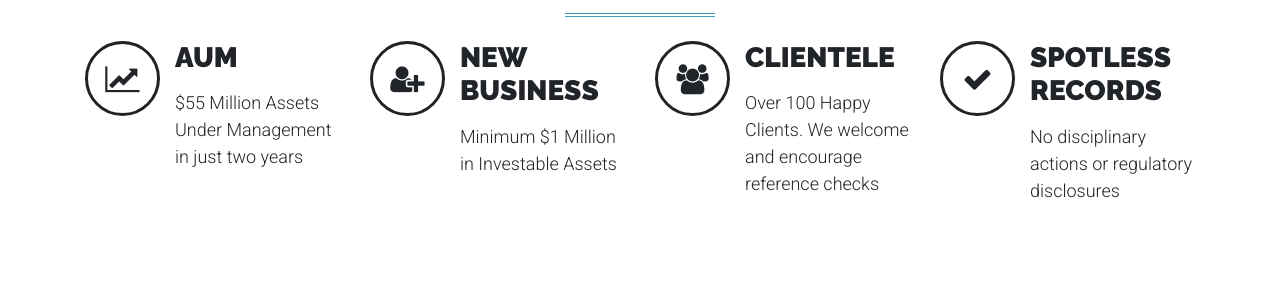
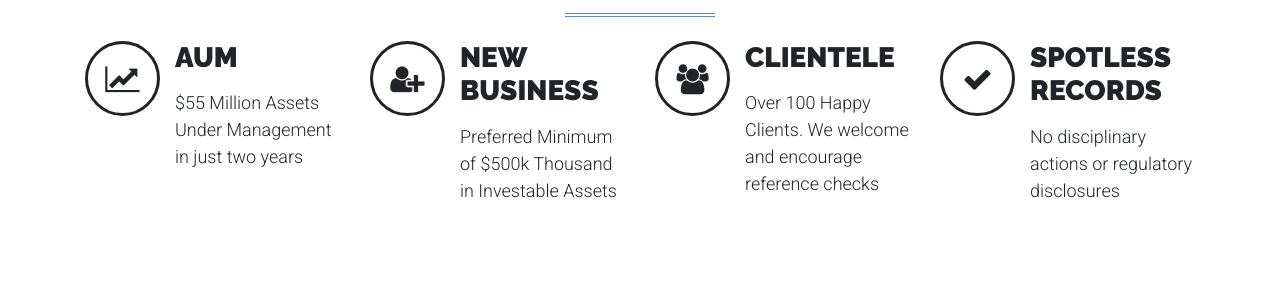
Before and after one commit to victorres11/ffg, a plain HTML site: page dist/index.html in a window 1280 px wide. Shown: the part 1991-2289 px from the top of the page. Drawn offline with Linux system fonts and the light colour scheme; a script that the page names is missing.

Commit message:
Minimum Language Change for Compliance

```diff
--- a/dist/index.html
+++ b/dist/index.html
@@ -312,7 +312,7 @@
               </div>
               <div class="media-body">
                 <h3 class="media-heading">New Business</h3>
-                <p>Minimum $1 Million in Investable Assets</p>
+                <p>Preferred Minimum of $500k Thousand in Investable Assets</p>
                 <!--<ul>-->
                 <!--<li>State of North Dakota</li>-->
                 <!--<li>State of South Dakota</li>-->
```
